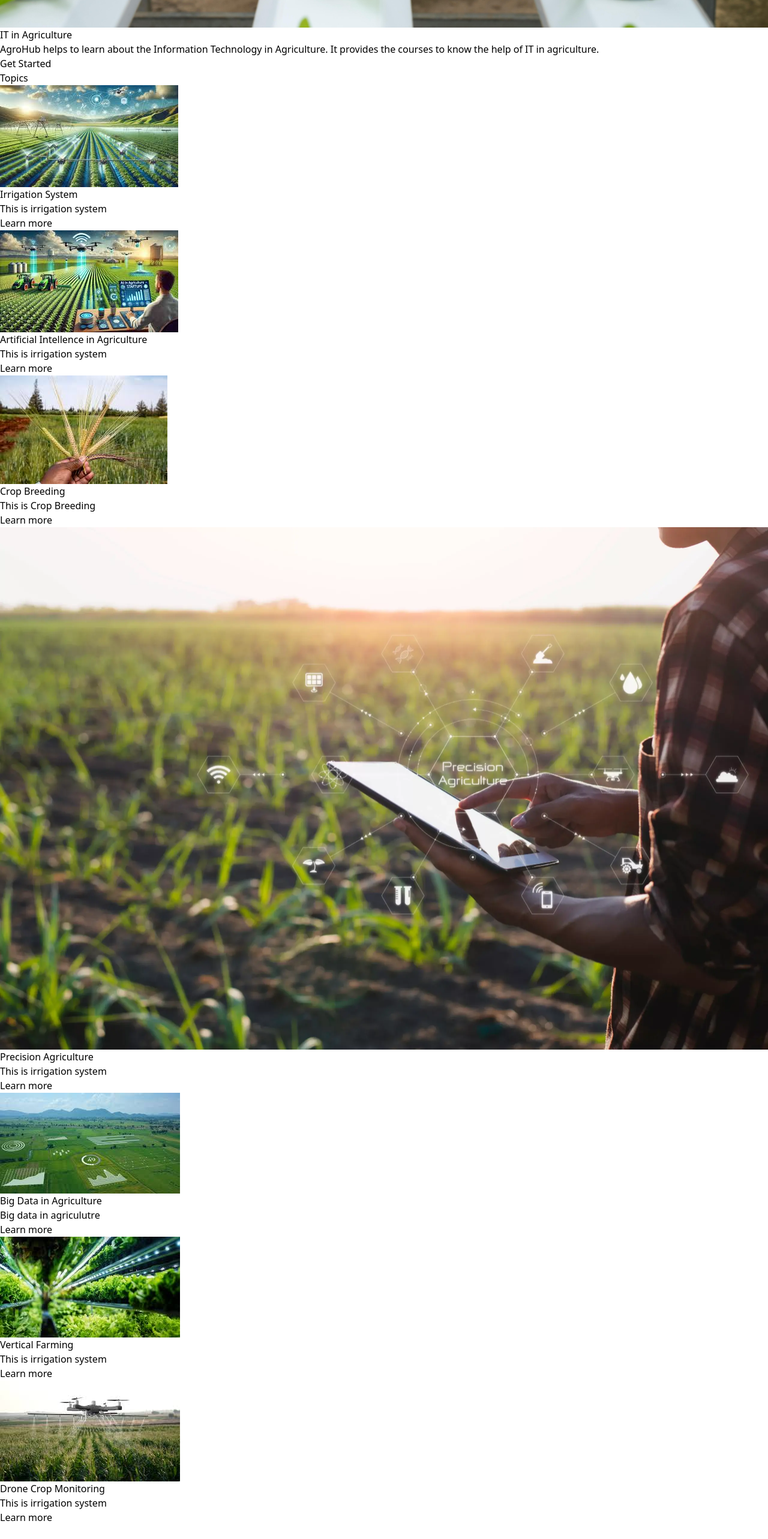
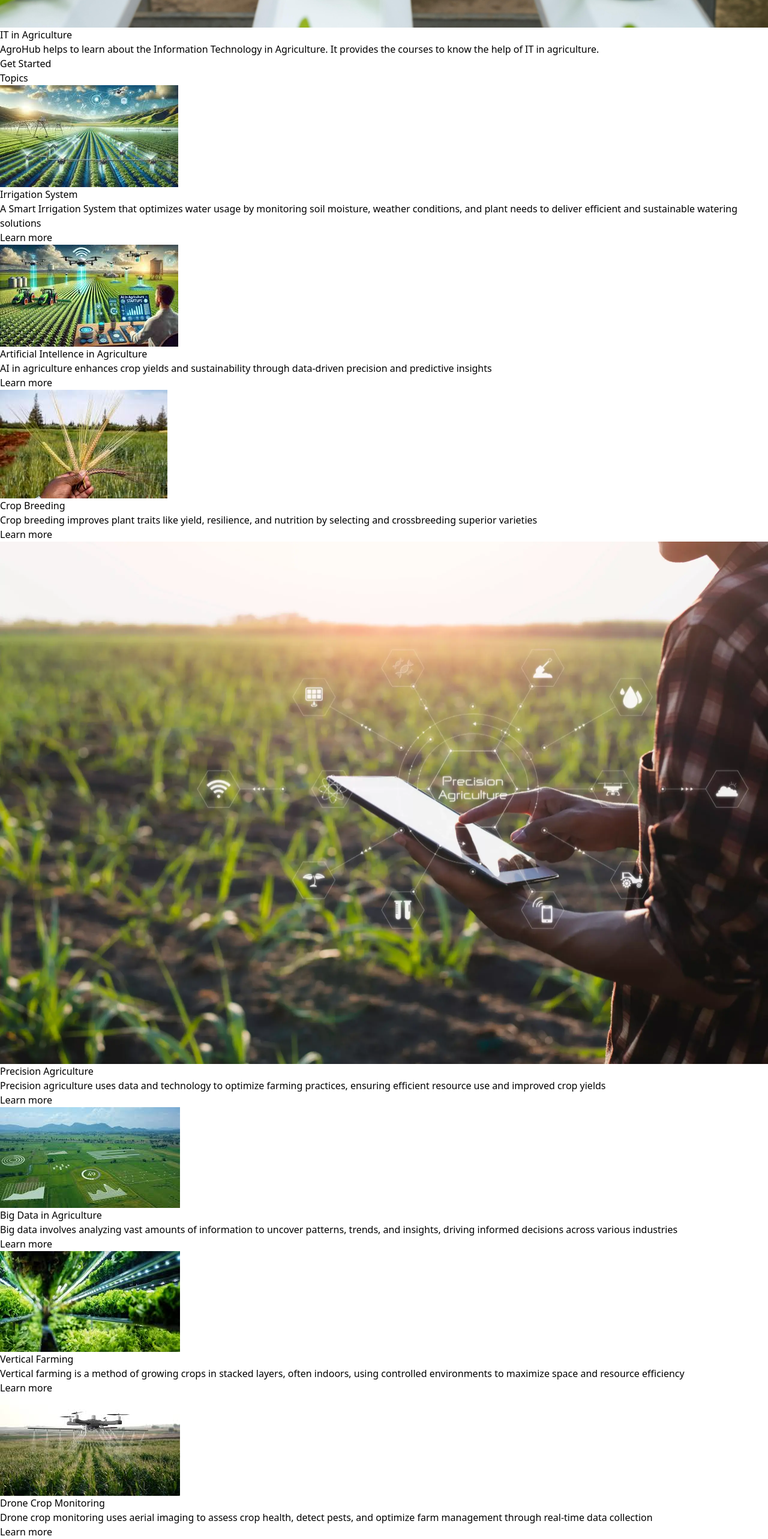
Before and after one commit to Nalankumar/agrohub, a React (Vite) app: page / in a window 1280 px wide. Shown: the part 904-3470 px from the top of the page at 60% size. Before the commit the page ends 3446 px from the top, so only its background shows below. Built offline with nearby package versions, Linux system fonts and the light colour scheme.

Commit message:
descriptions updated for the cards

```diff
--- a/src/components/Carousal.jsx
+++ b/src/components/Carousal.jsx
@@ -11,25 +11,25 @@ export default function Carousal(){
 	return (
 		<div className="carousel rounded-box w-[90vw] lg:w-[75vw]">
 		  <div className="carousel-item">
-		    <Card name="Irrigation System" desc="This is irrigation system" img={irrigation_system} url="/IrrigationSystem"/>
+		    <Card name="Irrigation System" desc="A Smart Irrigation System that optimizes water usage by monitoring soil moisture, weather conditions, and plant needs to deliver efficient and sustainable watering solutions" img={irrigation_system} url="/IrrigationSystem"/>
 		  </div>
 		  <div className="carousel-item">
-		    <Card name="Artificial Intellence in Agriculture" desc="This is irrigation system" img={aiml} url="/AIML"/>
+		    <Card name="Artificial Intellence in Agriculture" desc="AI in agriculture enhances crop yields and sustainability through data-driven precision and predictive insights" img={aiml} url="/AIML"/>
 		  </div>
 		  <div className="carousel-item">
-		    <Card name="Crop Breeding" desc="This is Crop Breeding" img={crop_breeding} url="/CropBreeding"/>
+		    <Card name="Crop Breeding" desc="Crop breeding improves plant traits like yield, resilience, and nutrition by selecting and crossbreeding superior varieties" img={crop_breeding} url="/CropBreeding"/>
 		  </div>
 		  <div className="carousel-item">
-		    <Card name="Precision Agriculture" desc="This is irrigation system" img={precision_agriculture} url="/PrecisionAgriculture" />
+		    <Card name="Precision Agriculture" desc="Precision agriculture uses data and technology to optimize farming practices, ensuring efficient resource use and improved crop yields" img={precision_agriculture} url="/PrecisionAgriculture" />
 		  </div>
 		  <div className="carousel-item">
-		   	<Card name="Big Data in Agriculture" desc="Big data in agriculutre" img={bigdata} url="/BigData"/>
+		   	<Card name="Big Data in Agriculture" desc="Big data involves analyzing vast amounts of information to uncover patterns, trends, and insights, driving informed decisions across various industries" img={bigdata} url="/BigData"/>
 		  </div>
 		  <div className="carousel-item">
-		    <Card name="Vertical Farming" desc="This is irrigation system" img={vertical_farming} url="/VerticalFarming"/>
+		    <Card name="Vertical Farming" desc="Vertical farming is a method of growing crops in stacked layers, often indoors, using controlled environments to maximize space and resource efficiency" img={vertical_farming} url="/VerticalFarming"/>
 		  </div>
 		  <div className="carousel-item">
-		   	<Card name="Drone Crop Monitoring" desc="This is irrigation system" img={drone_in_it} url="/DroneCropMonitoring"/>
+		   	<Card name="Drone Crop Monitoring" desc="Drone crop monitoring uses aerial imaging to assess crop health, detect pests, and optimize farm management through real-time data collection" img={drone_in_it} url="/DroneCropMonitoring"/>
 		  </div>
 		</div>
 	)
```
